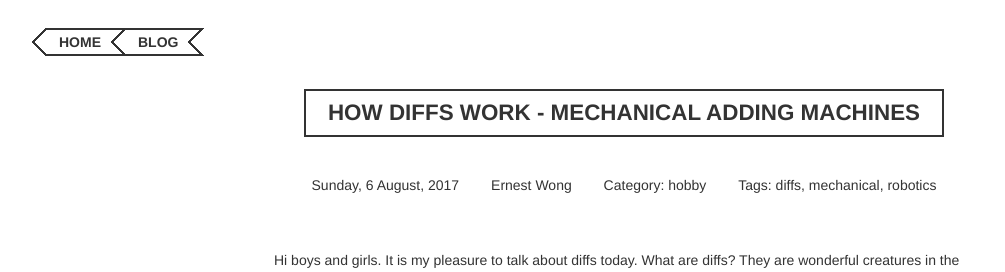
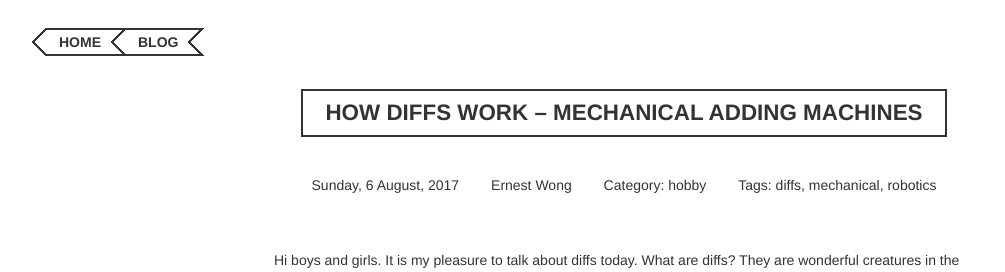
Before and after one commit to ErnWong/ErnWong.github.io, a Jekyll site: the page built from _posts/2017-08-06-how-diffs-work.markdown, in a window 1280 px wide and 900 px high. Shown: the top 272 px of the window, without its empty margins (16-1021 px from the left). Built offline with Jekyll 4.4.1, drawn with Linux system fonts in a browser that asks for light colours; formulas are drawn with MathJax 3.

```diff
--- a/_posts/2017-08-06-how-diffs-work.markdown
+++ b/_posts/2017-08-06-how-diffs-work.markdown
@@ -1,6 +1,6 @@
 ---
 layout: post
-title: How Diffs Work - Mechanical Adding Machines
+title: How Diffs Work – Mechanical Adding Machines
 categories: hobby
 tags: diffs mechanical robotics
 author: Ernest Wong
```
